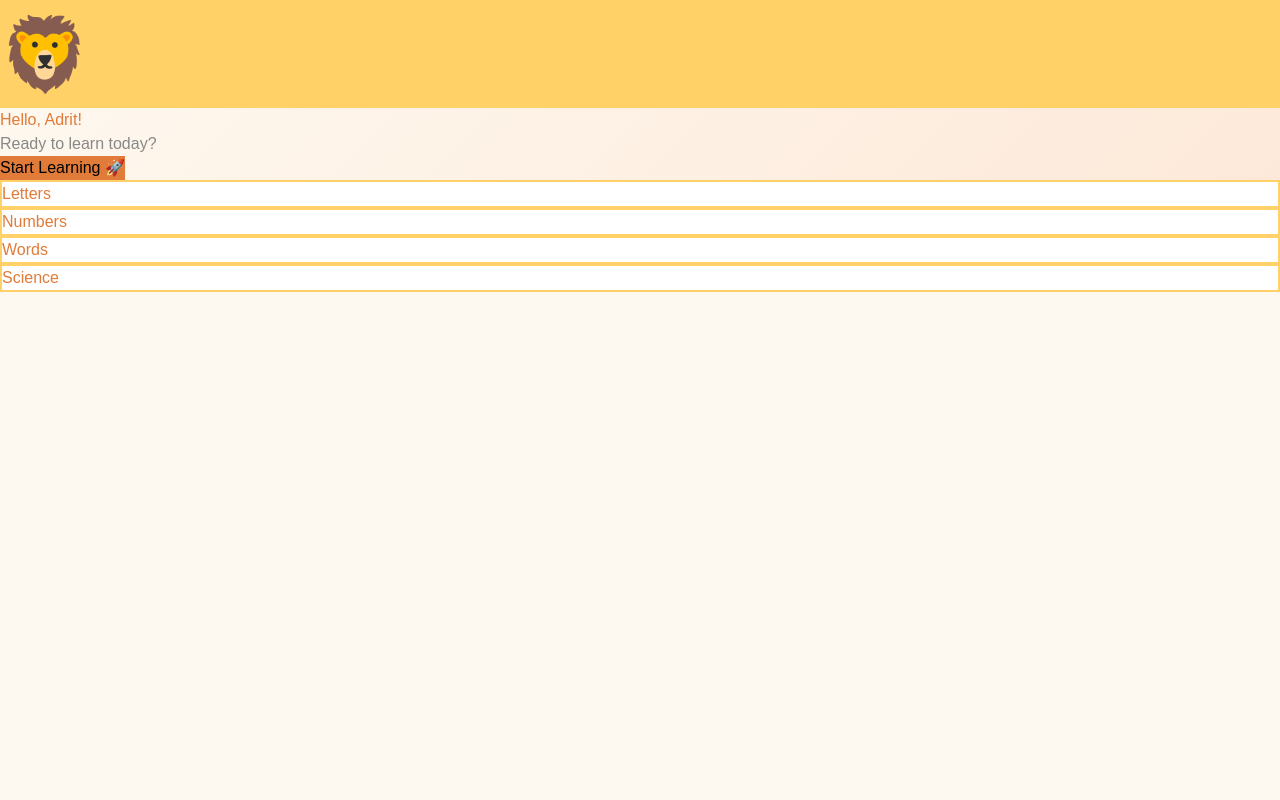
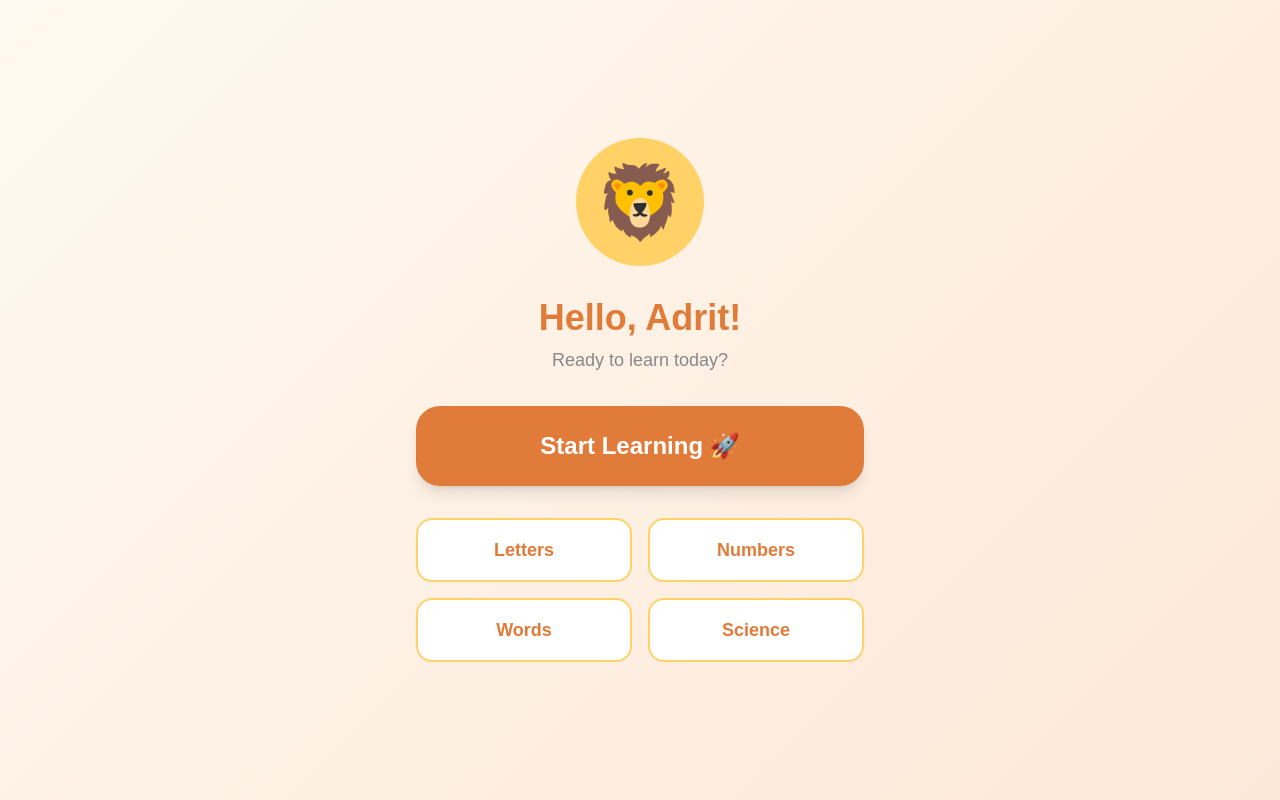
Before and after one commit to creativeskai/adrit-learns, a Next.js app: page / in a window 1280 px wide. Built offline with nearby package versions, Linux system fonts and the light colour scheme.

Commit message:
add next and tailwind config

```diff
--- /dev/null
+++ b/next.config.js
@@ -0,0 +1,3 @@
+/** @type {import('next').NextConfig} */
+const nextConfig = {}
+module.exports = nextConfig
--- /dev/null
+++ b/postcss.config.js
@@ -0,0 +1,6 @@
+module.exports = {
+  plugins: {
+    tailwindcss: {},
+    autoprefixer: {},
+  },
+}
--- /dev/null
+++ b/tailwind.config.js
@@ -0,0 +1,10 @@
+/** @type {import('tailwindcss').Config} */
+module.exports = {
+  content: [
+    "./app/**/*.{js,ts,jsx,tsx,mdx}",
+  ],
+  theme: {
+    extend: {},
+  },
+  plugins: [],
+}
```
